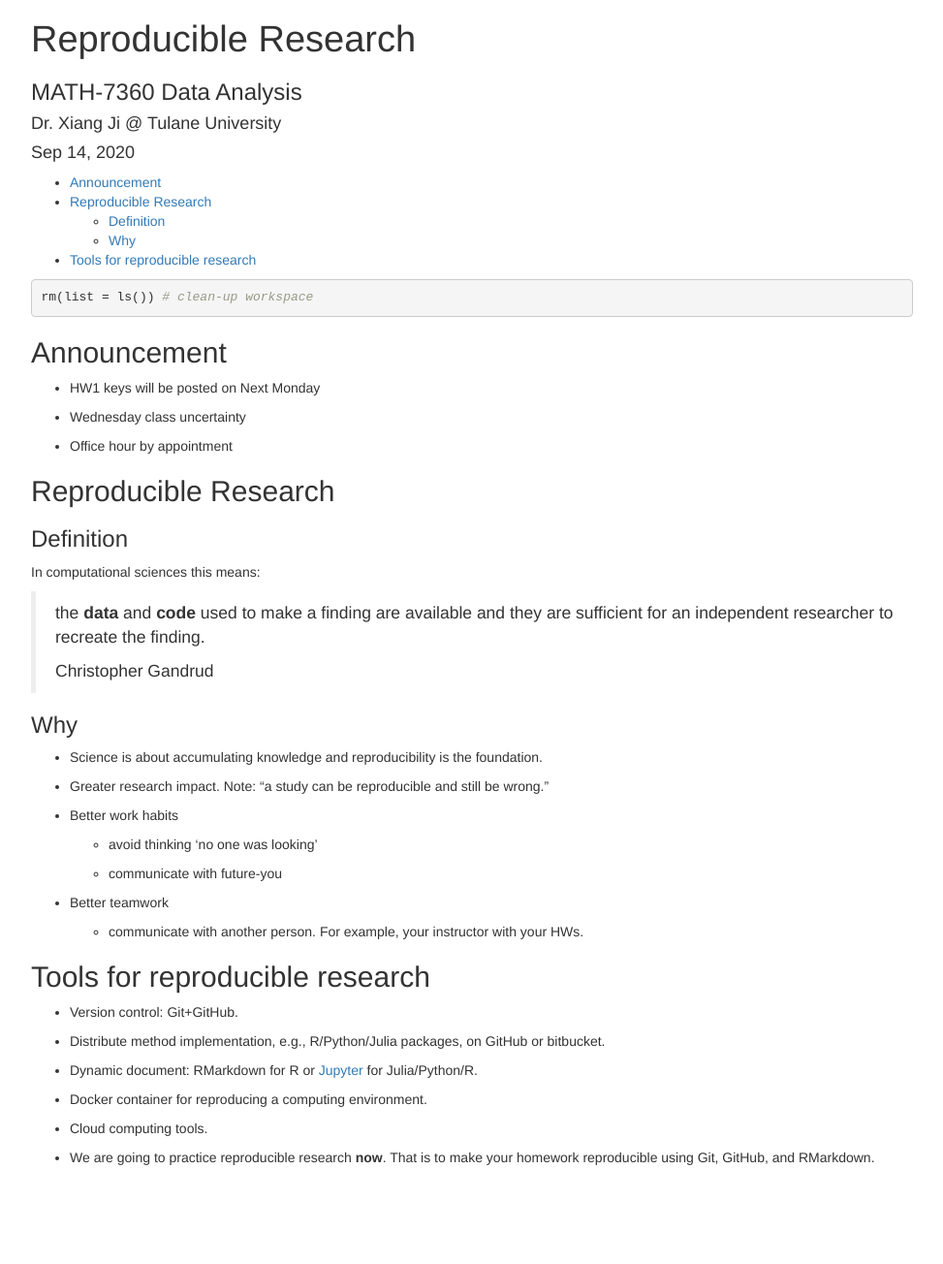
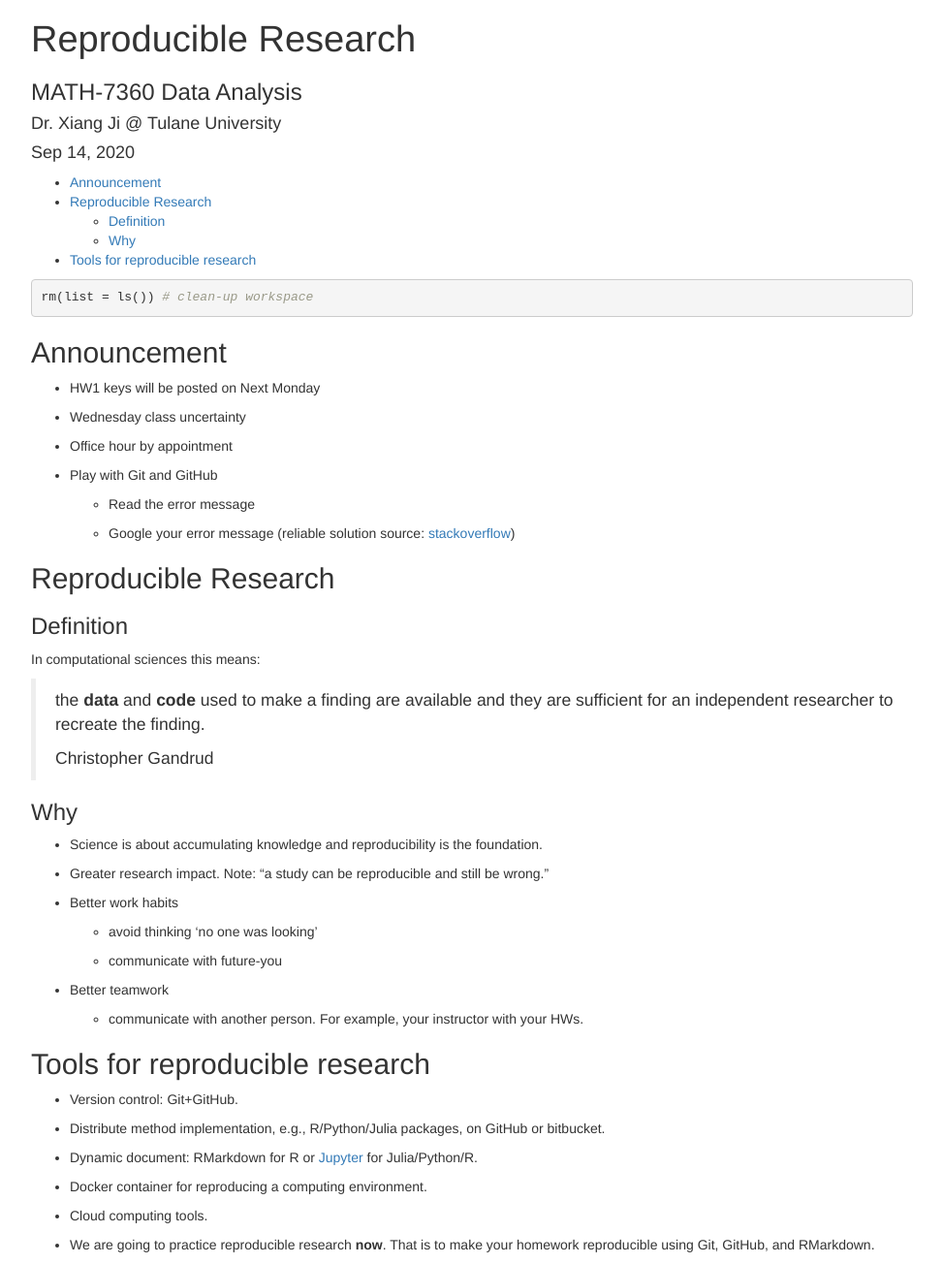
Before and after one commit to tulane-math7360/tulane-math7360.github.io, a Jekyll site: the page slides/08-Reproducible_Research/Reproducible.html, which Jekyll copies as it is, in a window 1280 px wide. Shown: the whole page at 97% size, without its empty margins (153-1126 px from the left). Built offline with Jekyll 4.4.1, drawn with Linux system fonts in a browser that asks for light colours; before the commit the page ends 1214 px from its top, so only the background shows below that.

Commit message:
add announcement

```diff
--- a/slides/08-Reproducible_Research/Reproducible.Rmd
+++ b/slides/08-Reproducible_Research/Reproducible.Rmd
@@ -21,6 +21,12 @@ rm(list = ls()) # clean-up workspace
  - Wednesday class uncertainty
 
  - Office hour by appointment
+
+ - Play with Git and GitHub
+
+    - Read the error message
+
+    - Google your error message (reliable solution source: [stackoverflow](https://stackoverflow.com/))
 
 ## Reproducible Research
 
--- a/slides/08-Reproducible_Research/Reproducible.html
+++ b/slides/08-Reproducible_Research/Reproducible.html
@@ -401,6 +401,11 @@ summary {
 <li><p>HW1 keys will be posted on Next Monday</p></li>
 <li><p>Wednesday class uncertainty</p></li>
 <li><p>Office hour by appointment</p></li>
+<li><p>Play with Git and GitHub</p>
+<ul>
+<li><p>Read the error message</p></li>
+<li><p>Google your error message (reliable solution source: <a href="https://stackoverflow.com/">stackoverflow</a>)</p></li>
+</ul></li>
 </ul>
 </div>
 <div id="reproducible-research" class="section level2">
```
